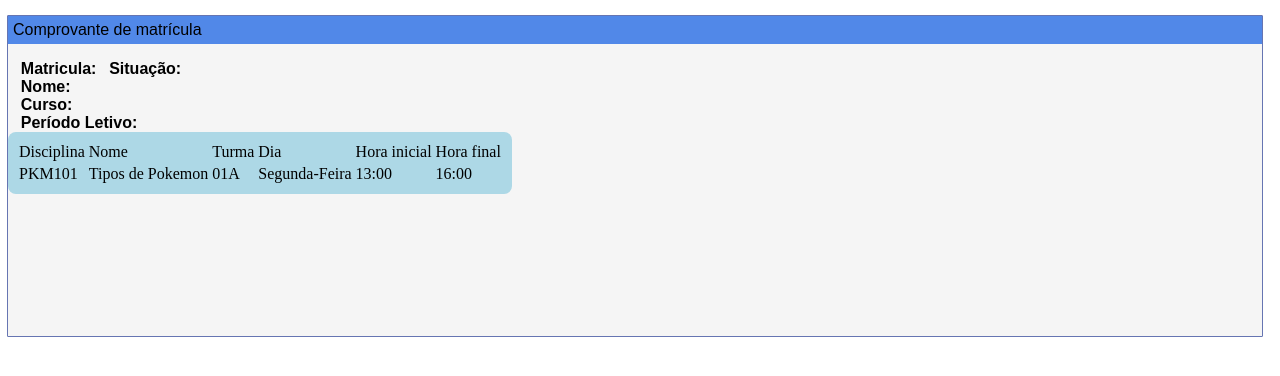
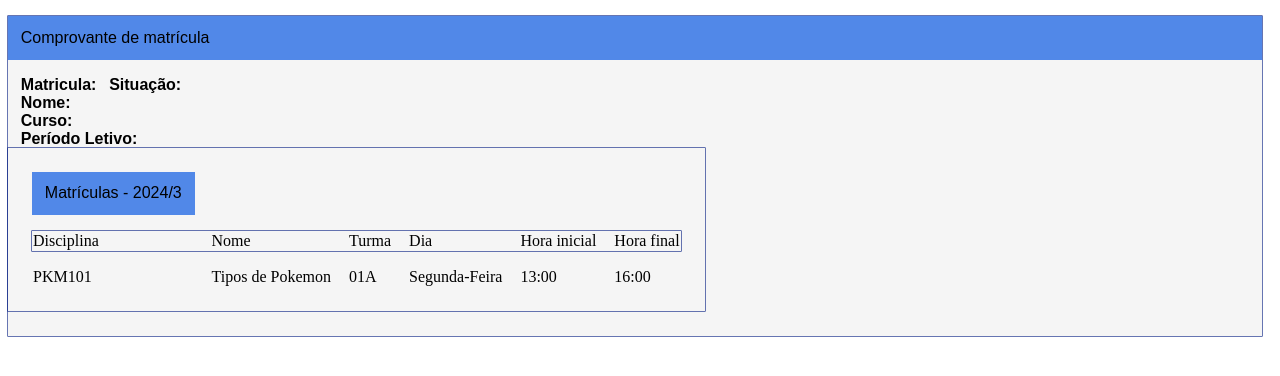
Before and after one commit to ufjf-dcc207/ufjf-dcc207-2024-3-a-atv02-0pedrobonfa, a React (Vite) app: page / in a window 1280 px wide. Shown: the top 376 px of the page. Built offline with nearby package versions, Linux system fonts and the light colour scheme.

Commit message:
começa a trabalhar na caixa de matrículas

```diff
--- a/src/Caixa.css
+++ b/src/Caixa.css
@@ -4,11 +4,12 @@
     width: 98vw;
     height: 40vh;
     box-shadow:0 0 0 0.6px rgb(2, 28, 128); /*cor da margem*/
+
 }
 
 .title
 {
-    padding: 5px;
+    padding: 1vw;
     background-color: rgb(81, 136, 232);
     font-size: 2vh;
     font-family: Arial, Helvetica, sans-serif;
--- a/src/Matricula.css
+++ b/src/Matricula.css
@@ -1,12 +1,18 @@
+.innerBox{
+
+    border-color: black;
+
+}
+
 #tabela{
     padding: 1vh;
-    border-radius: 1vh;
-    border-color: black;
-    background-color: lightblue;
+    border-spacing: 2vh;
+    box-shadow:0 0 0 0.6px rgb(2, 28, 128); /*cor da margem*/
+
 }
 
 #TabTitulos
 {
-    border: 10px;
-    border-color: black;
+    box-shadow:0 0 0 0.6px rgb(2, 28, 128); /*cor da margem*/
+
 }
--- a/src/Matricula.tsx
+++ b/src/Matricula.tsx
@@ -5,6 +5,7 @@ function Matricula() {
     <>
         <div className="innerBox">
             <table id="tabela">
+                <div className='title'>Matrículas - 2024/3</div>
                 <tr id="TabTitulos">
                     <td>Disciplina</td>
                     <td>Nome</td>
```
